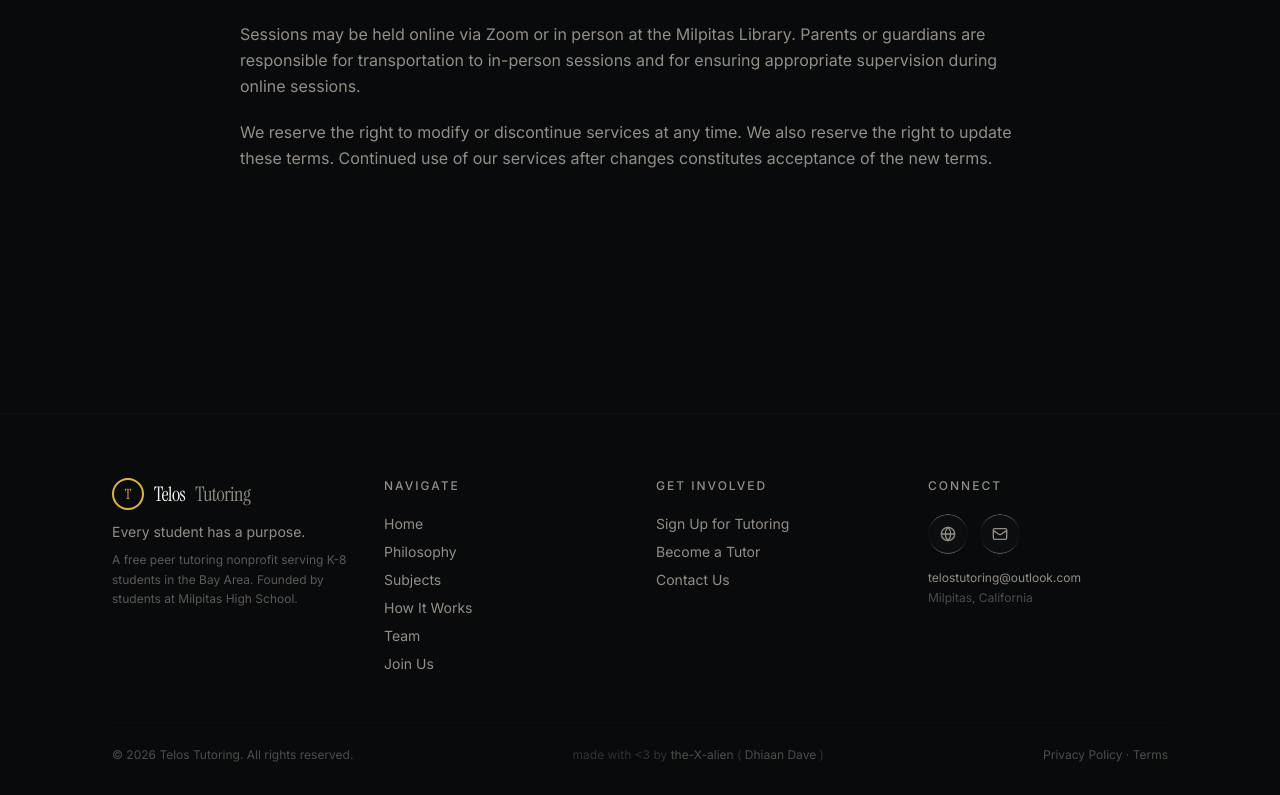
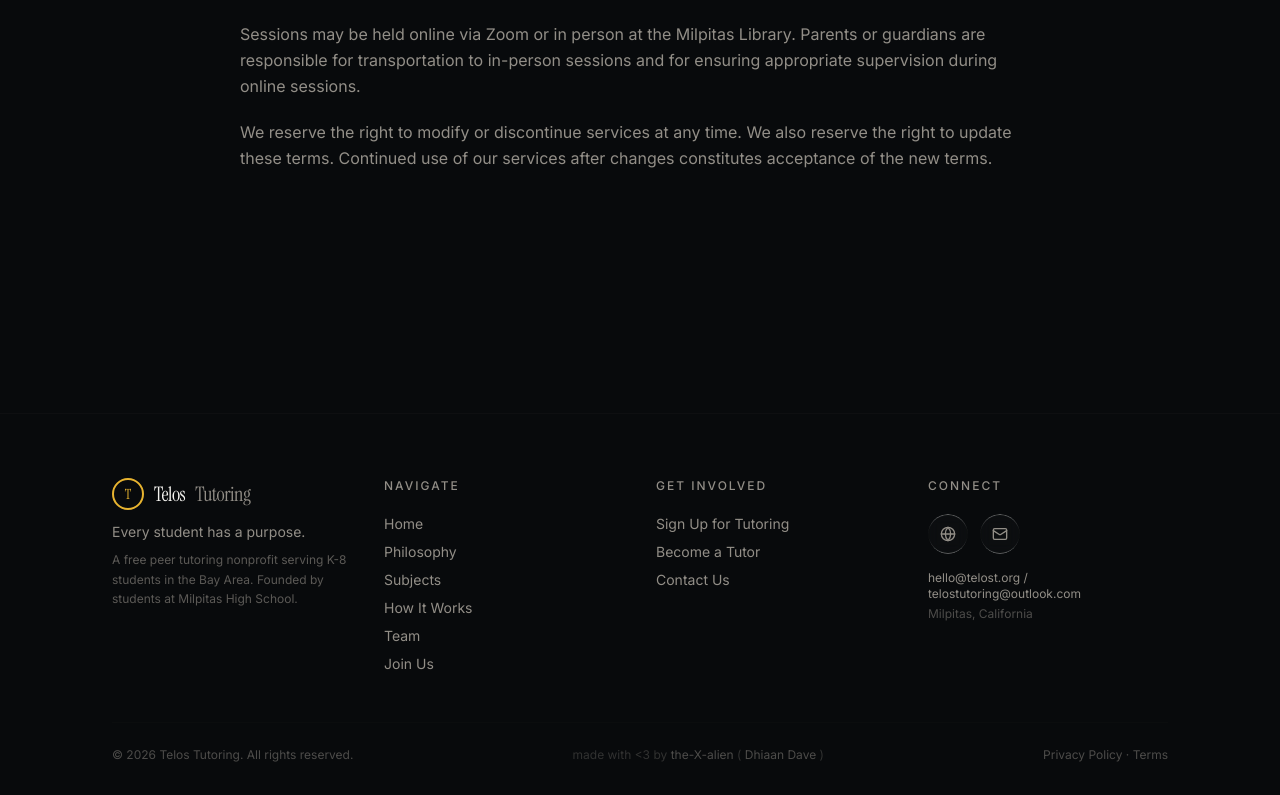
Before and after one commit to the-X-alien/telos-tutoring, a React (Vite) app: page /terms in a window 1280 px wide. Shown: the part 387-1182 px from the top of the page. Built offline with nearby package versions, Linux system fonts and the light colour scheme.

Commit message:
contact: update emails to hello@telost.org / telostutoring@outlook.com

```diff
--- a/src/App.tsx
+++ b/src/App.tsx
@@ -38,8 +38,8 @@ function SponsorsPage() {
           </div>
           <p className="text-muted-foreground/60 text-sm mt-8 max-w-sm mx-auto leading-relaxed">
             Interested in sponsoring? Reach out to us at{" "}
-            <a href="mailto:telostutoring@outlook.com" className="text-primary hover:underline">
-              telostutoring@outlook.com
+            <a href="mailto:hello@telost.org" className="text-primary hover:underline">
+              hello@telost.org / telostutoring@outlook.com
             </a>
           </p>
         </div>
@@ -116,7 +116,7 @@ const PRIVACY_CONTENT = [
   "We collect only the information you provide through our sign-up forms — name, grade, subjects, and contact details. This information is used solely to match students with tutors and to communicate about scheduling.",
   "We do not sell, share, or distribute your personal information to third parties. All data is stored securely and accessed only by Telos Tutoring administrators for the purpose of coordinating tutoring sessions.",
   "Our website uses Microsoft Clarity to understand how visitors interact with our site. Clarity collects anonymized usage data (clicks, scrolling, page navigation) to help us improve the experience. No personally identifiable information is collected through Clarity.",
-  "If you have questions about this policy, contact us at telostutoring@outlook.com.",
+  "If you have questions about this policy, contact us at hello@telost.org / telostutoring@outlook.com.",
 ]
 
 const TERMS_CONTENT = [
--- a/src/components/Footer.tsx
+++ b/src/components/Footer.tsx
@@ -101,7 +101,7 @@ export function Footer() {
               </a>
             </div>
             <p className="text-muted-foreground text-xs mt-4">
-              telostutoring@outlook.com
+              hello@telost.org / telostutoring@outlook.com
             </p>
             <p className="text-muted-foreground/50 text-xs mt-1">
               Milpitas, California
--- a/src/lib/constants.ts
+++ b/src/lib/constants.ts
@@ -1,7 +1,7 @@
 export const LINKS = {
   studentForm: "https://forms.gle/ePeNu2Pzx2zfa6Ur7",
   tutorForm: "https://docs.google.com/forms/d/e/1FAIpQLSe-s66UyUFHgNJ8r1mmM0tFBaUfZF54hCu7qy0gnIeF2ztRBw/viewform?usp=sharing&ouid=111370694342616334488",
-  email: "mailto:telostutoring@outlook.com",
+  email: "mailto:hello@telost.org",
   instagram: "#instagram",
   domain: "https://telostutoring.org",
   github: "https://github.com/the-X-alien",
```
Also changed, not shown: 1 other file (tests, documents, lock files or other folders).
